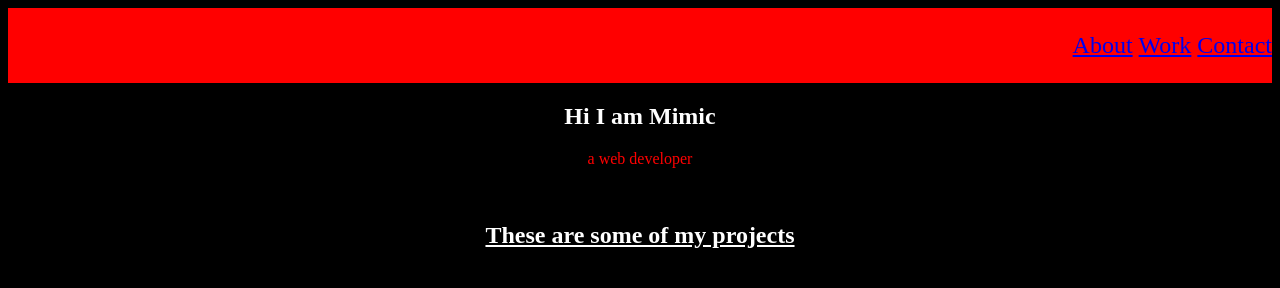
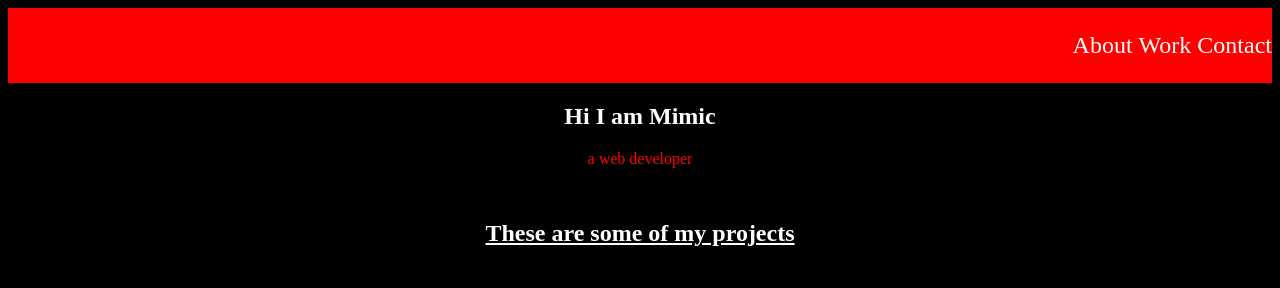
Before and after one commit to SiveMdluli/Edgah-Sive, a plain HTML site: page portfolio/index.html in a window 1280 px wide. Drawn offline with Linux system fonts and the light colour scheme.

Commit message:
Added a few styles [out of 4hrs time]

```diff
--- a/portfolio/index.html
+++ b/portfolio/index.html
@@ -28,7 +28,7 @@
         <h1 style="color: white;">Hi I am Mimic</h1>
         <p style="color: red;">a web developer</p>
     </section>
-    <section> id="project section" >
+    <section id="project-section">
         <h2 style="text-decoration: underline;">These are some of my projects</h2>
     </section>
 </body>
--- a/portfolio/styles.css
+++ b/portfolio/styles.css
@@ -27,4 +27,26 @@ nav li {
 nav {
     display: flex;
     justify-content: flex-end;
+    width: 100%;
 }
+
+#project-section {
+    display: flex;
+    justify-content: center;
+    width: 100%;
+    height: 100px;
+    flex-direction: column;
+
+}
+
+a:hover {
+    background-color: rgb(87, 172, 200);
+    border-radius: 5px;
+}
+
+a {
+    color: white;
+    text-decoration: none;
+    justify-content: space-between;
+    text-size-adjust: 30px;
+}
```
